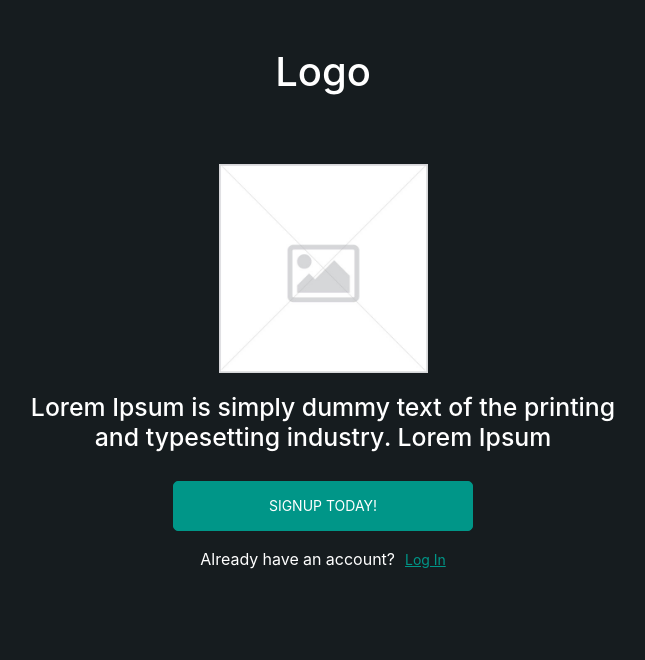
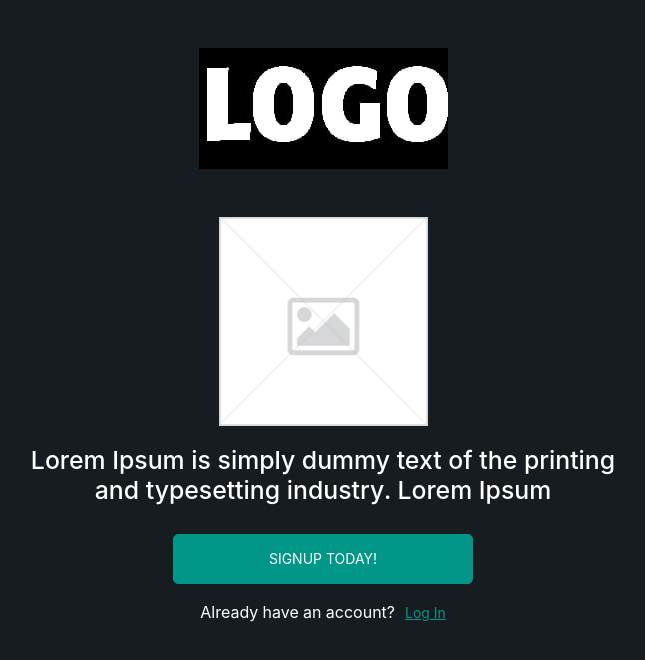
Before and after one commit to Ibrahim-Arif/dasmooth-project, a React (Create React App) app: page / in a window 1280 px wide. Shown: the top 660 px of the page, without its empty margins (317-962 px from the left). Built offline with nearby package versions, Linux system fonts and the light colour scheme; a web font is replaced by a local one.

Commit message:
logo added

```diff
--- a/src/assets/index.js
+++ b/src/assets/index.js
@@ -1,2 +1,4 @@
 import placeHolder from "./placeholder.jpeg";
-export { placeHolder };
+import logo from "./logo.jpeg";
+
+export { placeHolder, logo };
--- a/src/pages/DashboardMenu.js
+++ b/src/pages/DashboardMenu.js
@@ -17,7 +17,7 @@ import { useUser } from "../hooks/useContext";
 import { colors } from "../utilities/colors";
 import { menuItems } from "../utilities/MenuItems";
 
-import { placeHolder } from "../assets";
+import { logo, placeHolder } from "../assets";
 
 const { Header, Sider } = Layout;
 
@@ -100,7 +100,7 @@ export default function DashboardMenu() {
               ></Button>
 
               <div className="ms-3">
-                <img src={placeHolder} height="40px" />
+                <img src={logo} height="40px" />
               </div>
             </div>
           )}
--- a/src/pages/SignIn.js
+++ b/src/pages/SignIn.js
@@ -6,6 +6,7 @@ import { useNavigate, useParams } from "react-router";
 
 import styledComponents from "styled-components";
 import { colors } from "../utilities/colors";
+import { logo } from "../assets";
 
 export default function SignIn() {
   const [mode, setMode] = useState(0);
@@ -39,7 +40,7 @@ export default function SignIn() {
   return (
     <Container className="d-flex flex-column" style={{ height: "100vh" }}>
       <Container className="d-flex mt-5 justify-content-center align-items-center">
-        <h1>Logo</h1>
+        <img src={logo} />
       </Container>
       <Container className="d-flex flex-column col-12 col-lg-7 mt-5 justify-content-center align-items-center">
         <Title level={1} className="mb-5">
--- a/src/pages/Welcome.js
+++ b/src/pages/Welcome.js
@@ -6,7 +6,7 @@ import { useNavigate } from "react-router";
 
 import styledComponents from "styled-components";
 import { colors } from "../utilities/colors";
-import { placeHolder } from "../assets";
+import { logo, placeHolder } from "../assets";
 
 export default function Welcome() {
   const navigate = useNavigate();
@@ -18,7 +18,7 @@ export default function Welcome() {
   return (
     <Container className="d-flex flex-column mb-5">
       <Container className="d-flex mt-5 justify-content-center align-items-center">
-        <h1 style={{ color: "white" }}>Logo</h1>
+        <img src={logo} />
       </Container>
       <Container className="d-flex flex-column col-12 col-lg-7 mt-5 justify-content-center align-items-center">
         <div className="col-6 col-md-4">
```
Also changed, not shown: src/assets/logo.jpeg (added).
